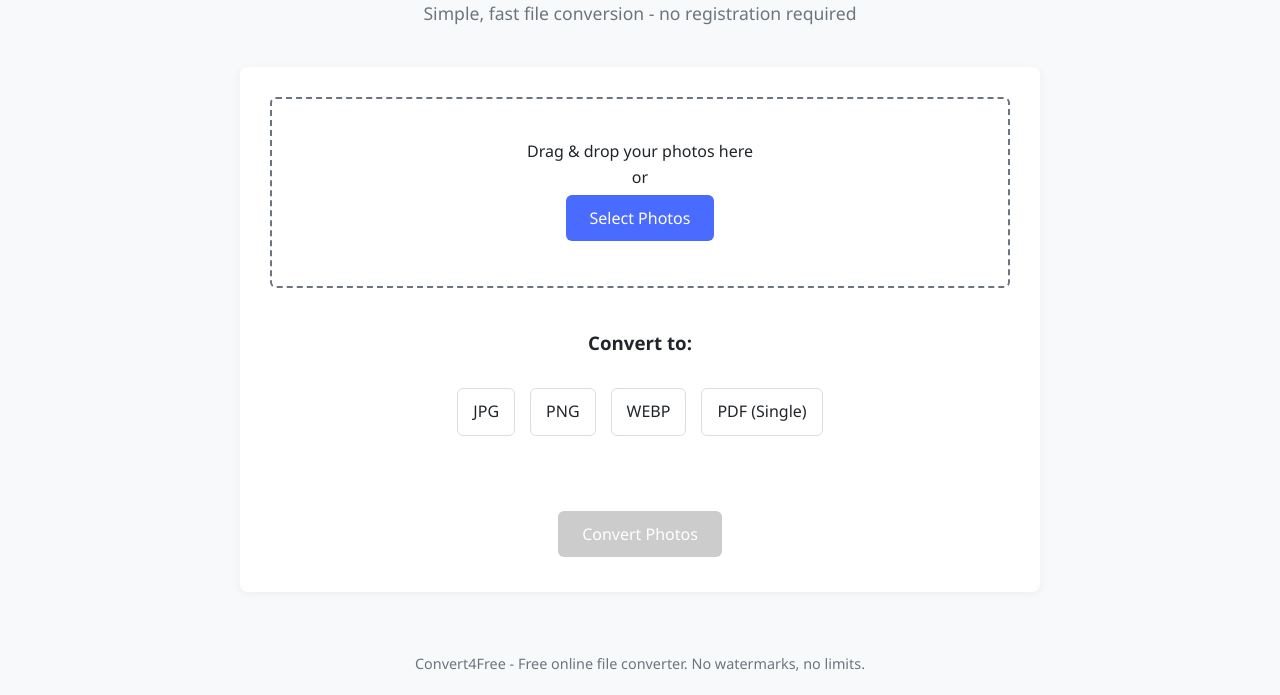
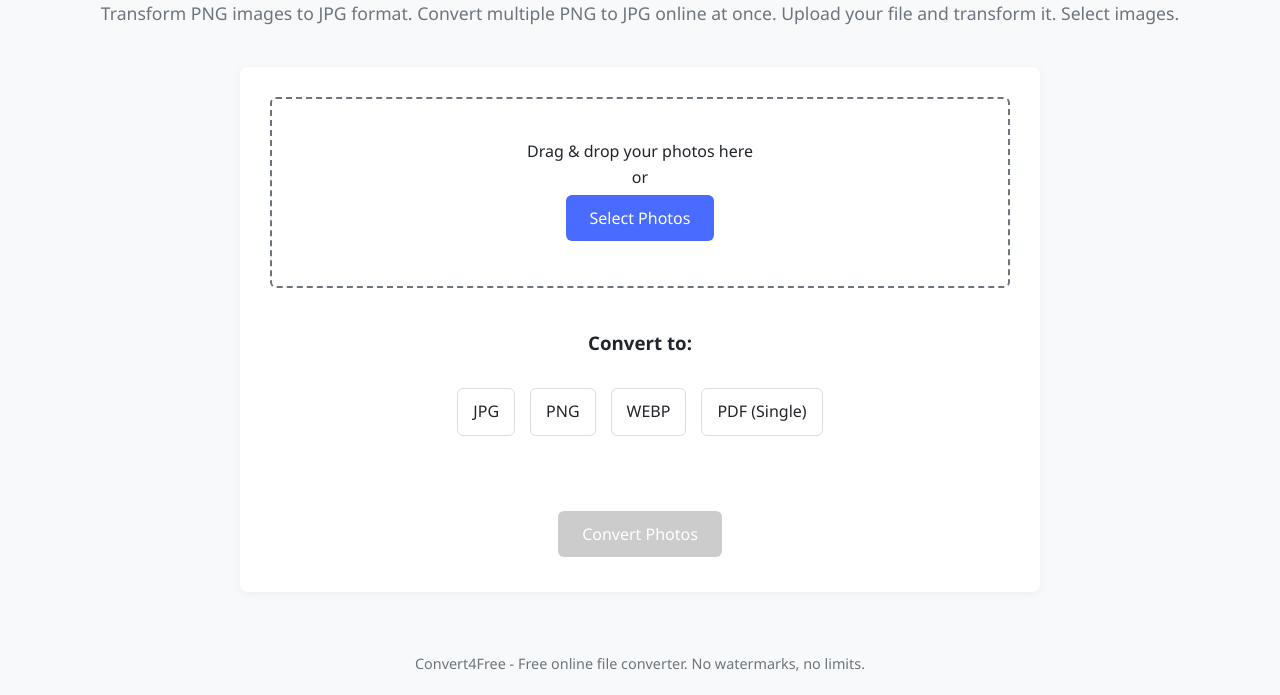
Before and after one commit to convert4free/convert4free, a plain HTML site: page index.html in a window 1280 px wide. Shown: the part 135-830 px from the top of the page. Drawn offline with nearby package versions, Linux system fonts and the light colour scheme.

Commit message:
Update index.html

```diff
--- a/index.html
+++ b/index.html
@@ -219,7 +219,7 @@
 <body>
     <header>
         <h1>Convert4Free</h1>
-        <p class="tagline">Simple, fast file conversion - no registration required</p>
+        <p class="tagline">Transform PNG images to JPG format. Convert multiple PNG to JPG online at once. Upload your file and transform it. Select images.</p>
     </header>
 
     <main>
```
